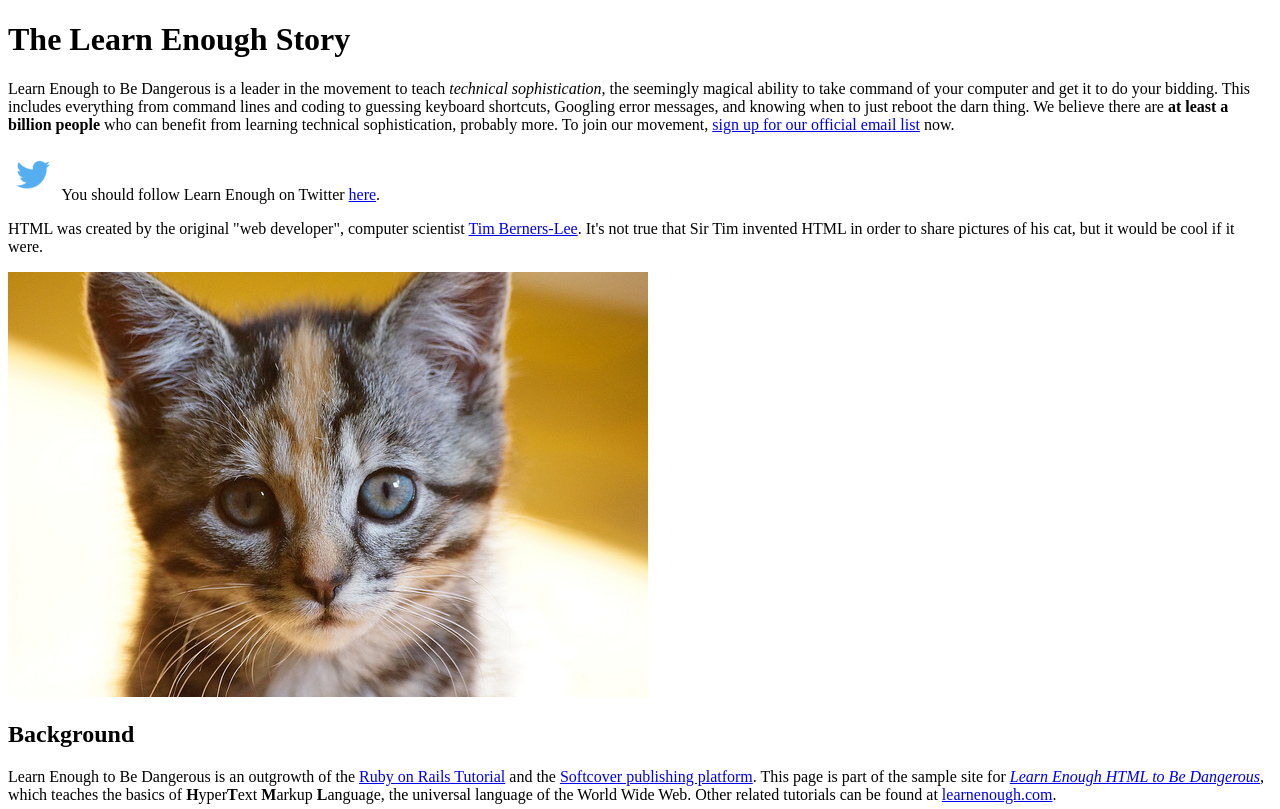
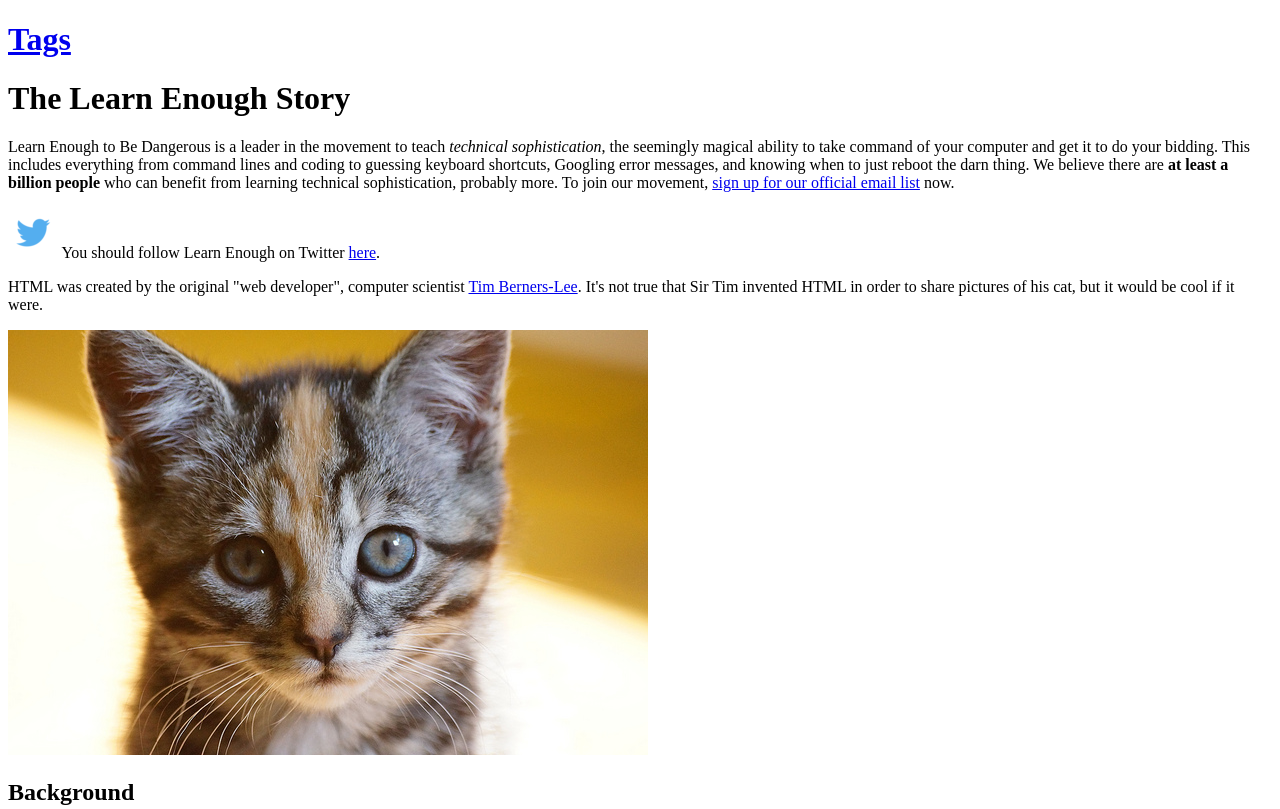
Before and after one commit to kaktus991/sample_website, a plain HTML site: page index.html in a window 1280 px wide. Shown: the top 809 px of the page. Drawn offline with Linux system fonts and the light colour scheme.

Commit message:
Add tagslink

```diff
--- a/index.html
+++ b/index.html
@@ -5,6 +5,7 @@
     <meta charset="utf-8">
   </head>
   <body>
+    <h1><a href="tags.html">Tags</a></h1>
     <h1>The Learn Enough Story</h1>
     <p>
       Learn Enough to Be Dangerous is a leader in the movement to teach
```
